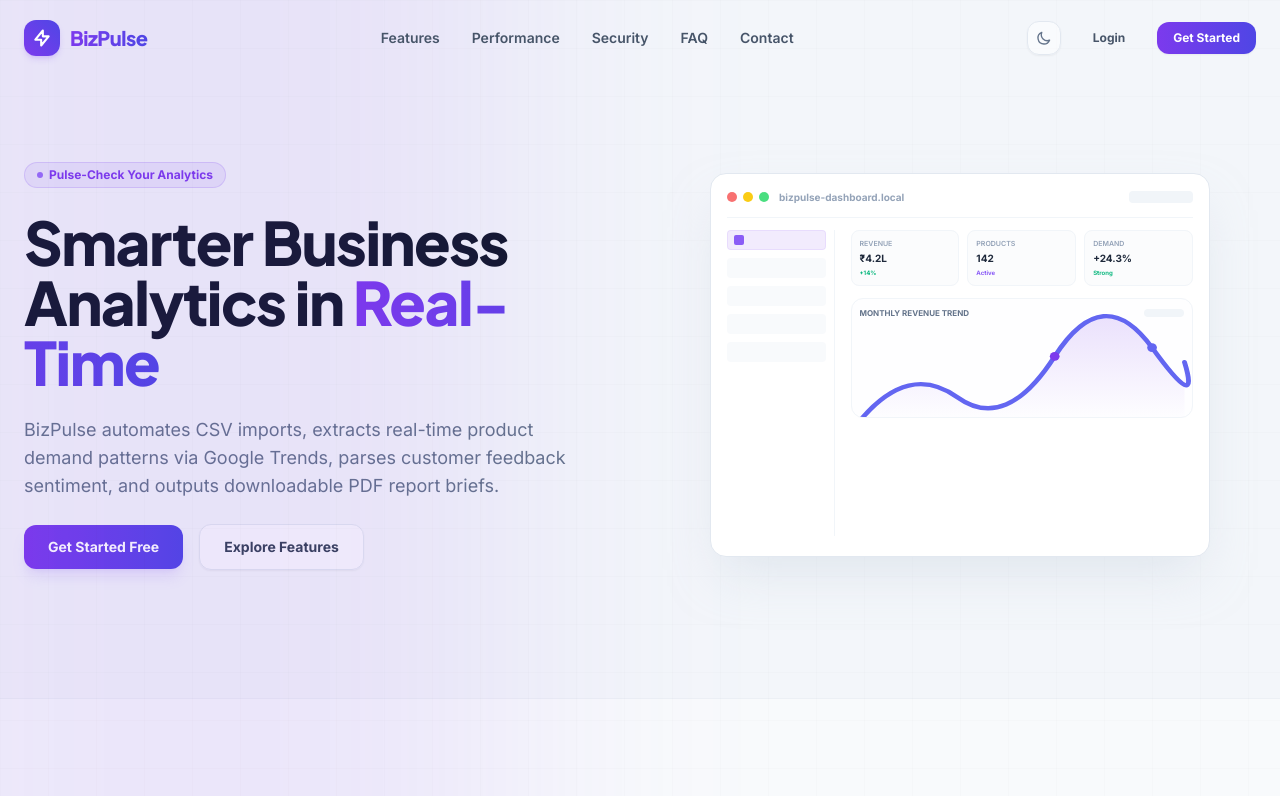
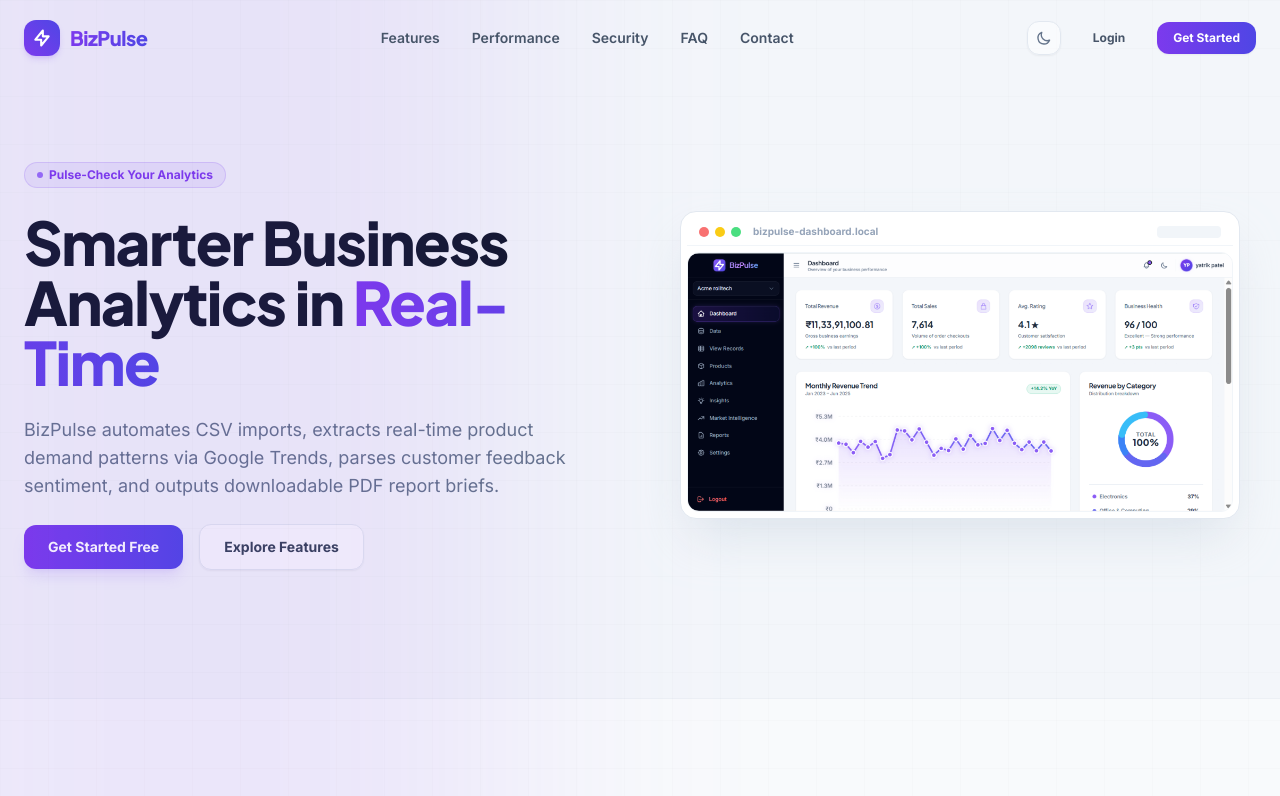
Before and after one commit to yatrikpatel02/BizPulse, a React (Vite) app in the folder frontend/: page / in a window 1280 px wide. Shown: the top 796 px of the page. Built offline with nearby package versions, Linux system fonts and the light colour scheme; no server answers.

Commit message:
feat: add real dashboard screenshot preview to hero section of landing page

```diff
--- a/frontend/src/pages/Landing.jsx
+++ b/frontend/src/pages/Landing.jsx
@@ -218,80 +218,26 @@ export default function Landing() {
             </div>
           </div>
 
-          {/* Hero Right: Interactive Dashboard Preview Mockup */}
+          {/* Hero Right: High-Resolution Dashboard Mockup Image */}
           <div className="lg:col-span-6 flex justify-center w-full">
-            <div className="relative w-full max-w-[500px] aspect-[1.3] bg-white dark:bg-navy-900 border border-slate-200 dark:border-white/[0.06] rounded-2xl p-4 shadow-2xl shadow-slate-300/50 dark:shadow-navy-950/80 transition-colors duration-300">
+            <div className="relative w-full max-w-[560px] bg-white dark:bg-navy-900 border border-slate-200 dark:border-white/[0.06] rounded-2xl p-1.5 shadow-2xl shadow-slate-300/60 dark:shadow-navy-950/80 transition-all duration-500 hover:scale-[1.02]">
               {/* Mockup Header Row */}
-              <div className="flex items-center justify-between pb-3 border-b border-slate-100 dark:border-white/[0.04]">
+              <div className="flex items-center justify-between px-3 py-1.5 border-b border-slate-100 dark:border-white/[0.04] mb-1.5">
                 <div className="flex items-center gap-1.5">
                   <span className="w-2.5 h-2.5 rounded-full bg-red-400"></span>
                   <span className="w-2.5 h-2.5 rounded-full bg-yellow-400"></span>
                   <span className="w-2.5 h-2.5 rounded-full bg-green-400"></span>
-                  <span className="text-[10px] font-bold text-slate-400 ml-1">bizpulse-dashboard.local</span>
+                  <span className="text-[10px] font-bold text-slate-400 dark:text-slate-500 ml-1.5">bizpulse-dashboard.local</span>
                 </div>
                 <div className="w-16 h-3 rounded bg-slate-100 dark:bg-white/[0.04]"></div>
               </div>
-
-              {/* Mockup Body Grid */}
-              <div className="grid grid-cols-12 gap-3 pt-3 h-[calc(100%-2rem)]">
-                {/* Mockup Sidebar */}
-                <div className="col-span-3 space-y-2 border-r border-slate-100 dark:border-white/[0.04] pr-2">
-                  <div className="h-5 rounded bg-violet-600/10 dark:bg-violet-600/20 border border-violet-500/10 flex items-center px-1.5">
-                    <div className="w-2.5 h-2.5 rounded-sm bg-violet-500"></div>
-                  </div>
-                  <div className="h-5 rounded bg-slate-100/50 dark:bg-white/[0.02]"></div>
-                  <div className="h-5 rounded bg-slate-100/50 dark:bg-white/[0.02]"></div>
-                  <div className="h-5 rounded bg-slate-100/50 dark:bg-white/[0.02]"></div>
-                  <div className="h-5 rounded bg-slate-100/50 dark:bg-white/[0.02]"></div>
-                </div>
-
-                {/* Mockup Content Panel */}
-                <div className="col-span-9 space-y-3 pl-1">
-                  {/* Cards Row */}
-                  <div className="grid grid-cols-3 gap-2">
-                    <div className="p-2 border border-slate-100 dark:border-white/[0.04] bg-slate-50/50 dark:bg-navy-950/40 rounded-lg">
-                      <span className="text-[7px] text-slate-400 block font-semibold">REVENUE</span>
-                      <span className="text-[10px] font-extrabold text-slate-800 dark:text-white block mt-0.5">₹4.2L</span>
-                      <span className="text-[6px] text-emerald-500 font-bold block mt-0.5">+14%</span>
-                    </div>
-                    <div className="p-2 border border-slate-100 dark:border-white/[0.04] bg-slate-50/50 dark:bg-navy-950/40 rounded-lg">
-                      <span className="text-[7px] text-slate-400 block font-semibold">PRODUCTS</span>
-                      <span className="text-[10px] font-extrabold text-slate-800 dark:text-white block mt-0.5">142</span>
-                      <span className="text-[6px] text-violet-500 font-bold block mt-0.5">Active</span>
-                    </div>
-                    <div className="p-2 border border-slate-100 dark:border-white/[0.04] bg-slate-50/50 dark:bg-navy-950/40 rounded-lg">
-                      <span className="text-[7px] text-slate-400 block font-semibold">DEMAND</span>
-                      <span className="text-[10px] font-extrabold text-slate-800 dark:text-white block mt-0.5">+24.3%</span>
-                      <span className="text-[6px] text-emerald-500 font-bold block mt-0.5">Strong</span>
-                    </div>
-                  </div>
-
-                  {/* Main Graph Card */}
-                  <div className="p-2 border border-slate-100 dark:border-white/[0.04] rounded-xl flex-1 flex flex-col justify-between h-[120px] relative overflow-hidden bg-slate-50/20 dark:bg-navy-950/20">
-                    <div className="flex items-center justify-between mb-1">
-                      <span className="text-[8px] font-bold text-slate-500 uppercase">Monthly Revenue Trend</span>
-                      <div className="w-10 h-2 bg-slate-100 dark:bg-white/[0.04] rounded"></div>
-                    </div>
-                    {/* SVG Vector Line Chart */}
-                    <div className="w-full h-full flex items-end relative">
-                      <svg className="w-full h-[90%] overflow-visible" viewBox="0 0 100 30" preserveAspectRatio="none">
-                        {/* Area Gradient */}
-                        <defs>
-                          <linearGradient id="chartGrad" x1="0" y1="0" x2="0" y2="1">
-                            <stop offset="0%" stopColor="#7c3aed" stopOpacity="0.15" />
-                            <stop offset="100%" stopColor="#7c3aed" stopOpacity="0.0" />
-                          </linearGradient>
-                        </defs>
-                        <path d="M 0,30 Q 15,10 30,22 T 60,8 T 90,5 T 100,10 L 100,30 Z" fill="url(#chartGrad)" />
-                        {/* Stroke Line */}
-                        <path d="M 0,30 Q 15,10 30,22 T 60,8 T 90,5 T 100,10" fill="none" stroke="#6366f1" strokeWidth="1.5" strokeLinecap="round" />
-                        {/* Dots */}
-                        <circle cx="60" cy="8" r="1.5" fill="#7c3aed" />
-                        <circle cx="90" cy="5" r="1.5" fill="#6366f1" />
-                      </svg>
-                    </div>
-                  </div>
-                </div>
+              {/* Actual Screenshot */}
+              <div className="overflow-hidden rounded-xl border border-slate-100 dark:border-white/[0.04]">
+                <img
+                  src="/dashboard_screenshot.png"
+                  alt="BizPulse Dashboard Preview"
+                  className="w-full h-auto object-cover"
+                />
               </div>
             </div>
           </div>
```
Also changed, not shown: frontend/public/dashboard_screenshot.png (added).
